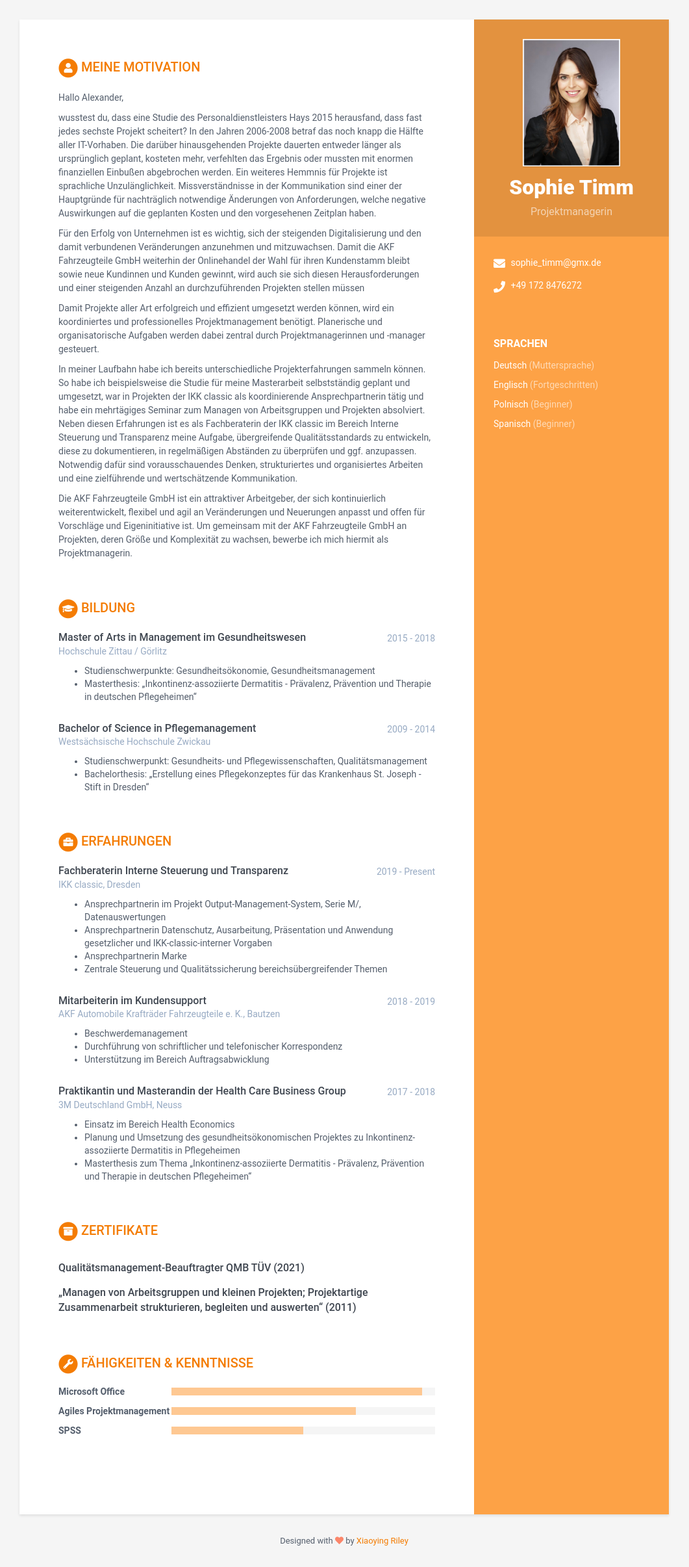
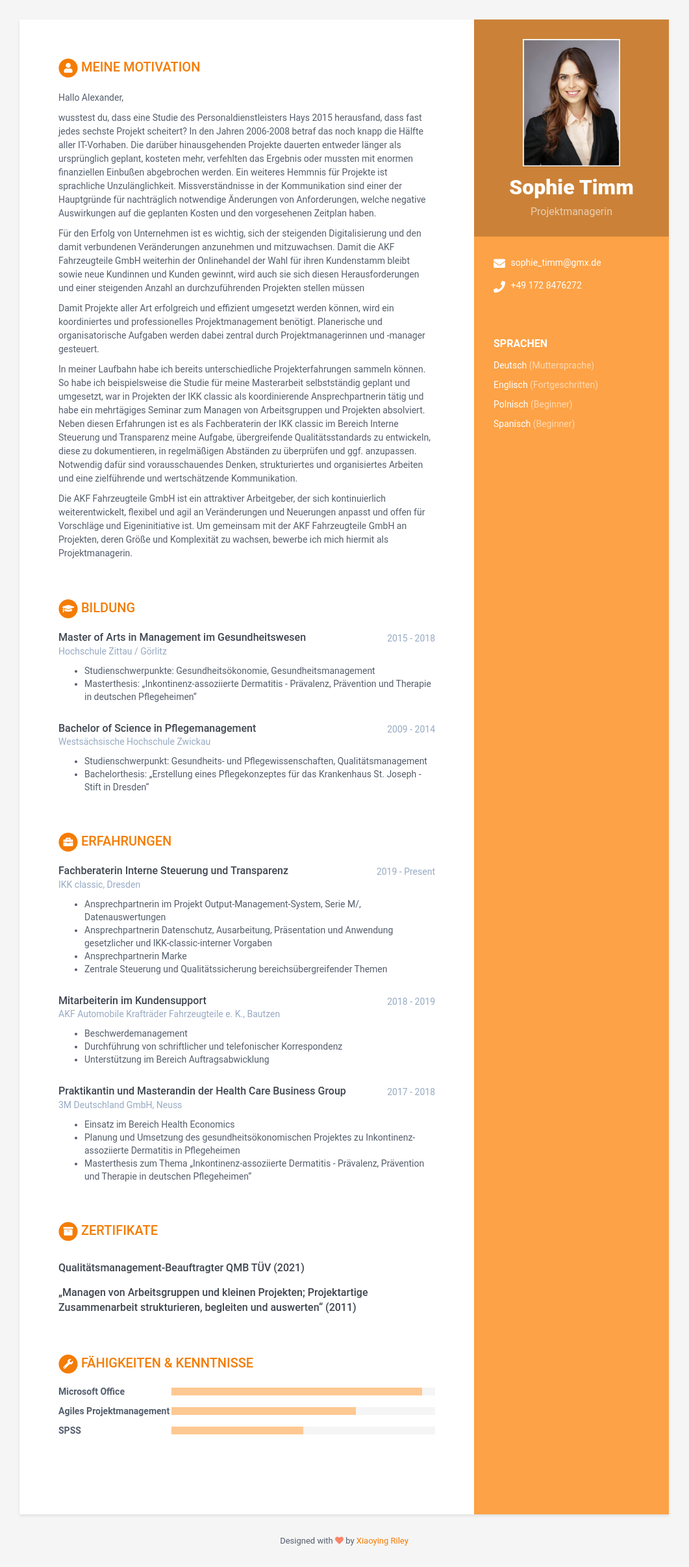
Before and after one commit to sophieforakf/sophieforakf.github.io, a Jekyll site: the page built from index.html, in a window 1280 px wide. Shown: the whole page at 65% size, without its empty margins (110-1171 px from the left). Built offline with Jekyll 4.4.1, drawn with Linux system fonts in a browser that asks for light colours.

Commit message:
change colourblock

```diff
--- a/_sass/_base.scss
+++ b/_sass/_base.scss
@@ -54,7 +54,7 @@ p {
   .profile-container {
     padding: 30px;
     //background: darken($theme-color, 10%);
-    background: rgba(0, 0, 0, 0.1);
+    background: rgba(0, 0, 0, 0.2);
     text-align: center;
     color: #fff;
   }
```
